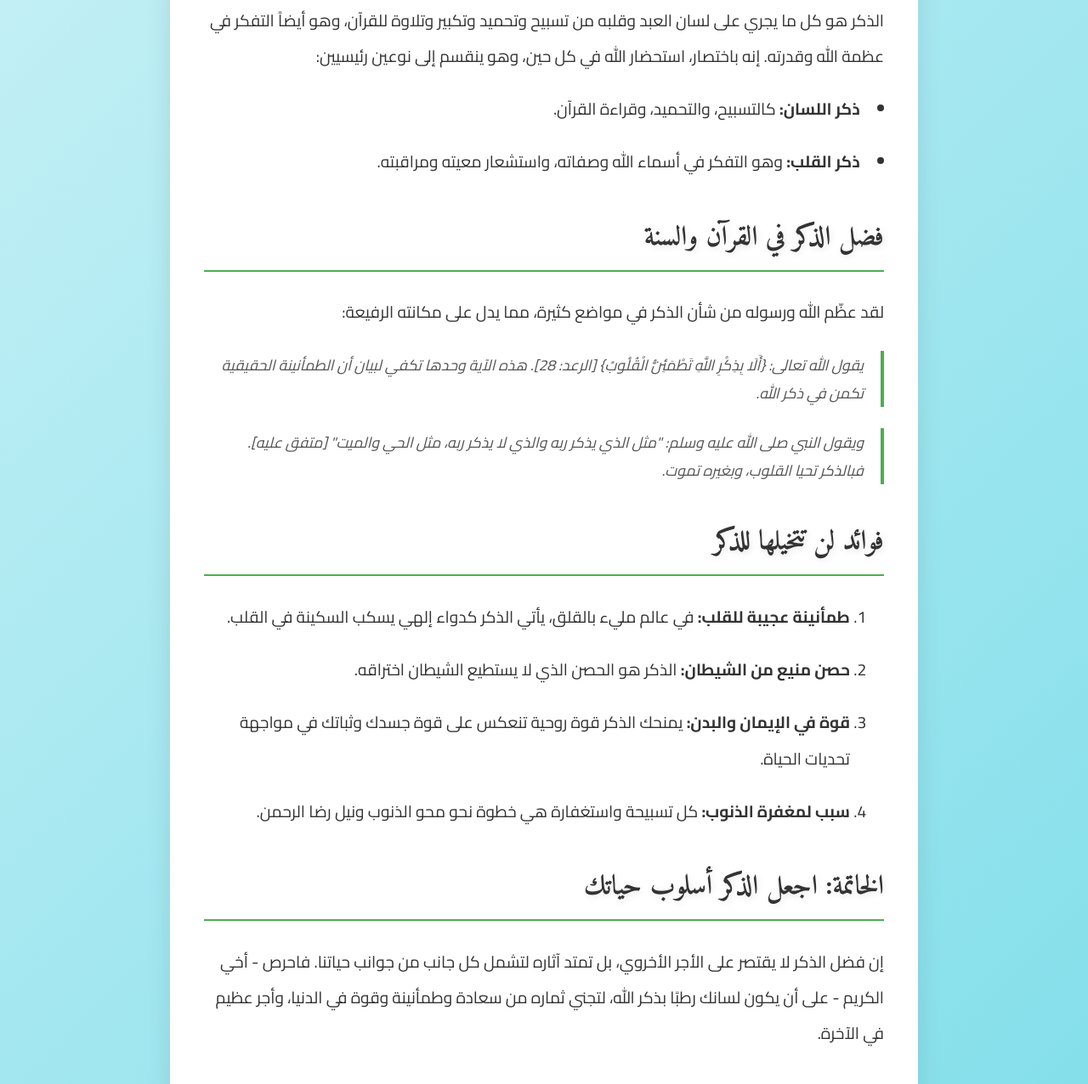
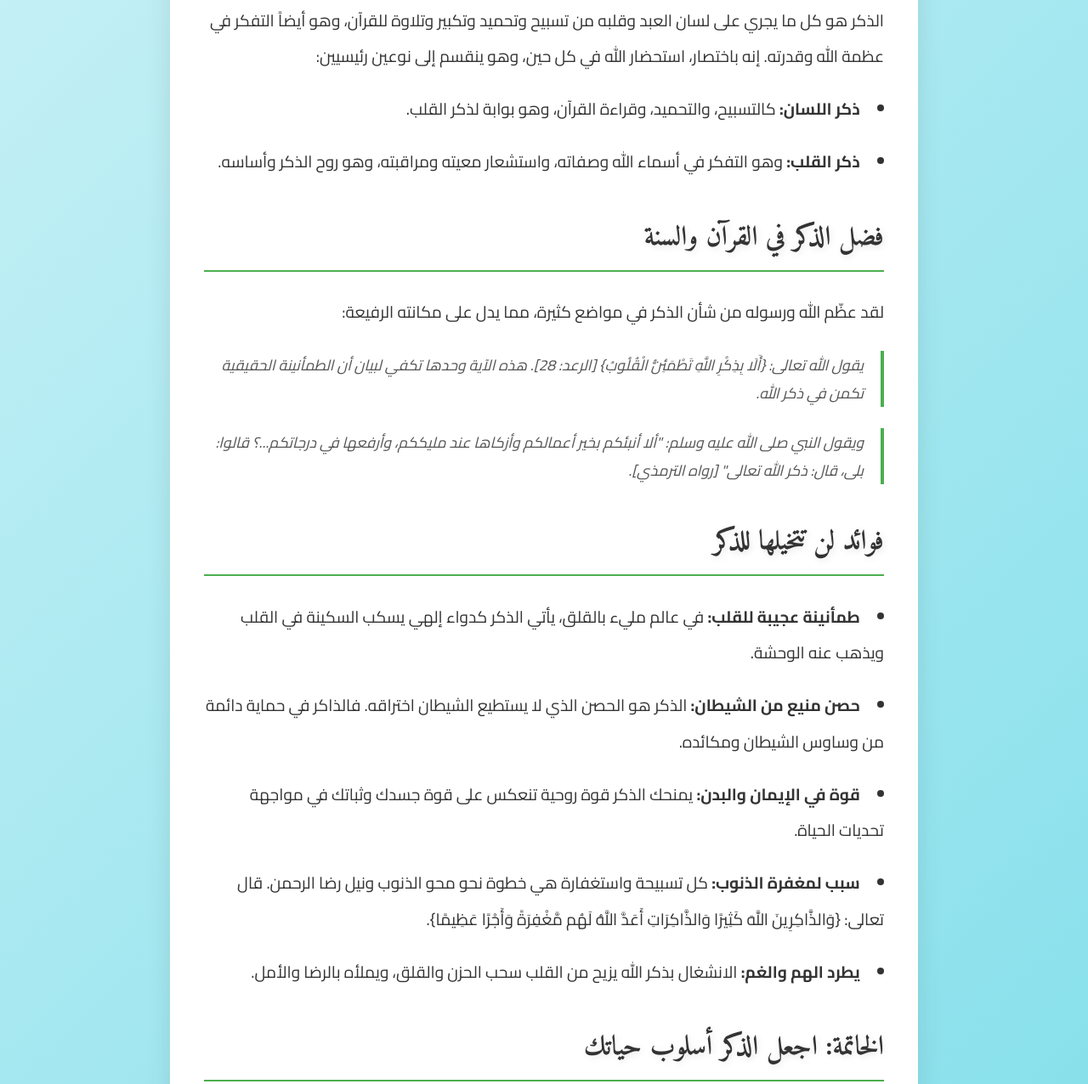
Before and after one commit to MANE78/dhikra-website, a plain HTML site: page blog-post-1.html in a window 1280 px wide. Shown: the part 1283-2559 px from the top of the page at 85% size. Drawn offline with nearby package versions, Linux system fonts and the light colour scheme.

Commit message:
Update blog-post-1.html

```diff
--- a/blog-post-1.html
+++ b/blog-post-1.html
@@ -3,7 +3,15 @@
 <head>
     <meta charset="UTF-8">
     <meta name="viewport" content="width=device-width, initial-scale=1.0">
-    <!-- SEO: Using your powerful title and keywords -->
+
+    <!-- Google Tag Manager -->
+    <script>(function(w,d,s,l,i){w[l]=w[l]||[];w[l].push({'gtm.start':
+    new Date().getTime(),event:'gtm.js'});var f=d.getElementsByTagName(s)[0],
+    j=d.createElement(s),dl=l!='dataLayer'?'&l='+l:'';j.async=true;j.src=
+    'https://www.googletagmanager.com/gtm.js?id='+i+dl;f.parentNode.insertBefore(j,f);
+    })(window,document,'script','dataLayer','GTM-TVWLF8DK');</script>
+    <!-- End Google Tag Manager -->
+
     <title>فضل الذكر في الإسلام: فوائد روحية ونفسية تغير حياتك | مدونة ذِكْرَى</title>
     <meta name="description" content="تعرف على فضل الذكر وأهميته وكيف يؤثر على القلب والنفس. اكتشف فوائد الذكر الروحية والنفسية التي تجعله ضرورة لكل مسلم.">
     <meta name="keywords" content="فضل الذكر, أهمية الذكر, فوائد الذكر, ذكر الله, الذكر في الإسلام, فضل الذكر في القرآن والسنة, فوائد الذكر الروحية, أثر الذكر على النفس, كيفية الذكر, أفضل الذكر, الطمأنينة بالذكر, أذكار الصباح والمساء, فضل التسبيح, فضل الاستغفار">
@@ -58,6 +66,10 @@
     data-title-ar="فضل الذكر في الإسلام: فوائد روحية ونفسية تغير حياتك"
     data-title-en="The Virtue of Dhikr in Islam: Life-Changing Benefits"
 >
+    <!-- Google Tag Manager (noscript) -->
+    <noscript><iframe src="https://www.googletagmanager.com/ns.html?id=GTM-TVWLF8DK"
+    height="0" width="0" style="display:none;visibility:hidden"></iframe></noscript>
+    <!-- End Google Tag Manager (noscript) -->
     <div id="particles-js"></div>
     <nav class="navbar">
         <a href="index.html" class="navbar-brand"><img src="https://www.dropbox.com/scl/fi/zbkvv3ee5tlp9teqitygb/20250808_230743_.png?rlkey=ofgj5aasf6kuechp5e2ri4vh4&st=8hrmp1p8&dl=1" alt="Dhikra Logo"><span class="site-name"><span class="lang-ar">ذِكْرَى</span><span class="lang-en">Dhikra</span></span></a>
@@ -91,25 +103,26 @@
             <h2><span class="lang-ar">ما هو الذكر في الإسلام؟</span><span class="lang-en">What is Dhikr in Islam?</span></h2>
             <p><span class="lang-ar">الذكر هو كل ما يجري على لسان العبد وقلبه من تسبيح وتحميد وتكبير وتلاوة للقرآن، وهو أيضاً التفكر في عظمة الله وقدرته. إنه باختصار، استحضار الله في كل حين، وهو ينقسم إلى نوعين رئيسيين:</span><span class="lang-en">Dhikr is everything that flows from the servant's tongue and heart, such as praising Allah, glorifying Him, and reciting the Qur'an. It is also reflecting on Allah's greatness and power. In short, it is being mindful of Allah at all times, and it is divided into two main types:</span></p>
             <ul>
-                <li><span class="lang-ar"><b>ذكر اللسان:</b> كالتسبيح، والتحميد، وقراءة القرآن.</span><span class="lang-en"><b>Remembrance of the Tongue:</b> Such as Tasbeeh (saying 'Subhan'Allah'), Tahmeed (saying 'Alhamdulillah'), and reciting the Qur'an.</span></li>
-                <li><span class="lang-ar"><b>ذكر القلب:</b> وهو التفكر في أسماء الله وصفاته، واستشعار معيته ومراقبته.</span><span class="lang-en"><b>Remembrance of the Heart:</b> Which involves contemplating Allah's names and attributes, and feeling His presence and watchfulness.</span></li>
+                <li><span class="lang-ar"><b>ذكر اللسان:</b> كالتسبيح، والتحميد، وقراءة القرآن، وهو بوابة لذكر القلب.</span><span class="lang-en"><b>Remembrance of the Tongue:</b> Such as Tasbeeh, Tahmeed, and reciting the Qur'an, which serves as a gateway to the remembrance of the heart.</span></li>
+                <li><span class="lang-ar"><b>ذكر القلب:</b> وهو التفكر في أسماء الله وصفاته، واستشعار معيته ومراقبته، وهو روح الذكر وأساسه.</span><span class="lang-en"><b>Remembrance of the Heart:</b> Which involves contemplating Allah's names and attributes, and feeling His presence and watchfulness. This is the spirit and foundation of Dhikr.</span></li>
             </ul>
 
             <h2><span class="lang-ar">فضل الذكر في القرآن والسنة</span><span class="lang-en">The Virtue of Dhikr in the Qur'an and Sunnah</span></h2>
             <p><span class="lang-ar">لقد عظّم الله ورسوله من شأن الذكر في مواضع كثيرة، مما يدل على مكانته الرفيعة:</span><span class="lang-en">Allah and His Messenger have greatly emphasized the status of Dhikr in many places, indicating its high rank:</span></p>
             <blockquote><span class="lang-ar">يقول الله تعالى: {أَلَا بِذِكْرِ اللَّهِ تَطْمَئِنُّ الْقُلُوبُ} [الرعد: 28]. هذه الآية وحدها تكفي لبيان أن الطمأنينة الحقيقية تكمن في ذكر الله.</span><span class="lang-en">Allah the Almighty says: "Verily, in the remembrance of Allah do hearts find rest." [Ar-Ra'd: 28]. This verse alone is sufficient to show that true tranquility lies in the remembrance of Allah.</span></blockquote>
-            <blockquote><span class="lang-ar">ويقول النبي صلى الله عليه وسلم: "مثل الذي يذكر ربه والذي لا يذكر ربه، مثل الحي والميت" [متفق عليه]. فبالذكر تحيا القلوب، وبغيره تموت.</span><span class="lang-en">The Prophet (peace be upon him) said: "The likeness of the one who remembers his Lord and the one who does not remember his Lord is that of the living and the dead." [Bukhari & Muslim]. With Dhikr, hearts come alive; without it, they die.</span></blockquote>
+            <blockquote><span class="lang-ar">ويقول النبي صلى الله عليه وسلم: "ألا أنبئكم بخير أعمالكم وأزكاها عند مليككم، وأرفعها في درجاتكم...؟ قالوا: بلى، قال: ذكر الله تعالى" [رواه الترمذي].</span><span class="lang-en">The Prophet (PBUH) said: "Shall I not inform you of the best of your deeds, and the purest of them with your Master, and the highest of them in your ranks...? They said: 'Of course,' He said: 'The remembrance of Allah the Almighty.'" [At-Tirmidhi].</span></blockquote>
 
-            <h2><span class="lang-ar">فوائد لن تتخيلها للذكر</span><span class="lang-en"> unimaginable Benefits of Dhikr</span></h2>
-            <ol>
-                <li><span class="lang-ar"><b>طمأنينة عجيبة للقلب:</b> في عالم مليء بالقلق، يأتي الذكر كدواء إلهي يسكب السكينة في القلب.</span><span class="lang-en"><b>A Wondrous Tranquility for the Heart:</b> In a world full of anxiety, Dhikr serves as a divine medicine that pours peace into the heart.</span></li>
-                <li><span class="lang-ar"><b>حصن منيع من الشيطان:</b> الذكر هو الحصن الذي لا يستطيع الشيطان اختراقه.</span><span class="lang-en"><b>An Impenetrable Fortress from Satan:</b> Dhikr is the fortress that Satan cannot breach.</span></li>
+            <h2><span class="lang-ar">فوائد لن تتخيلها للذكر</span><span class="lang-en">Unimaginable Benefits of Dhikr</span></h2>
+            <ul>
+                <li><span class="lang-ar"><b>طمأنينة عجيبة للقلب:</b> في عالم مليء بالقلق، يأتي الذكر كدواء إلهي يسكب السكينة في القلب ويذهب عنه الوحشة.</span><span class="lang-en"><b>A Wondrous Tranquility for the Heart:</b> In a world full of anxiety, Dhikr serves as a divine medicine that pours peace into the heart and removes its loneliness.</span></li>
+                <li><span class="lang-ar"><b>حصن منيع من الشيطان:</b> الذكر هو الحصن الذي لا يستطيع الشيطان اختراقه. فالذاكر في حماية دائمة من وساوس الشيطان ومكائده.</span><span class="lang-en"><b>An Impenetrable Fortress from Satan:</b> Dhikr is the fortress that Satan cannot breach. The one who remembers Allah is in constant protection from Satan's whispers and plots.</span></li>
                 <li><span class="lang-ar"><b>قوة في الإيمان والبدن:</b> يمنحك الذكر قوة روحية تنعكس على قوة جسدك وثباتك في مواجهة تحديات الحياة.</span><span class="lang-en"><b>Strength in Faith and Body:</b> Dhikr gives you spiritual strength that reflects on your physical strength and steadfastness in facing life's challenges.</span></li>
-                <li><span class="lang-ar"><b>سبب لمغفرة الذنوب:</b> كل تسبيحة واستغفارة هي خطوة نحو محو الذنوب ونيل رضا الرحمن.</span><span class="lang-en"><b>A Path to Forgiveness:</b> Every praise and every request for forgiveness is a step towards erasing sins and earning Allah's pleasure.</span></li>
-            </ol>
+                <li><span class="lang-ar"><b>سبب لمغفرة الذنوب:</b> كل تسبيحة واستغفارة هي خطوة نحو محو الذنوب ونيل رضا الرحمن. قال تعالى: {وَالذَّاكِرِينَ اللَّهَ كَثِيرًا وَالذَّاكِرَاتِ أَعَدَّ اللَّهُ لَهُم مَّغْفِرَةً وَأَجْرًا عَظِيمًا}.</span><span class="lang-en"><b>A Path to Forgiveness:</b> Every praise and every request for forgiveness is a step towards erasing sins and earning Allah's pleasure. Allah says: "...and the men who remember Allah often and the women who do so - for them Allah has prepared forgiveness and a great reward."</span></li>
+                <li><span class="lang-ar"><b>يطرد الهم والغم:</b> الانشغال بذكر الله يزيح من القلب سحب الحزن والقلق، ويملأه بالرضا والأمل.</span><span class="lang-en"><b>Dispels Worry and Grief:</b> Being occupied with the remembrance of Allah removes the clouds of sadness and anxiety from the heart, filling it with contentment and hope.</span></li>
+            </ul>
 
             <h2><span class="lang-ar">الخاتمة: اجعل الذكر أسلوب حياتك</span><span class="lang-en">Conclusion: Make Dhikr Your Way of Life</span></h2>
-            <p><span class="lang-ar">إن فضل الذكر لا يقتصر على الأجر الأخروي، بل تمتد آثاره لتشمل كل جانب من جوانب حياتنا. فاحرص - أخي الكريم - على أن يكون لسانك رطبًا بذكر الله، لتجني ثماره من سعادة وطمأنينة وقوة في الدنيا، وأجر عظيم في الآخرة.</span><span class="lang-en">The virtue of Dhikr is not limited to the reward in the Hereafter; its effects extend to every aspect of our lives. Therefore, dear brother/sister, be keen to keep your tongue moist with the remembrance of Allah to reap its fruits of happiness, tranquility, and strength in this world, and a great reward in the next.</span></p>
+            <p><span class="lang-ar">إن فضل الذكر لا يقتصر على الأجر الأخروي، بل تمتد آثاره لتشمل كل جانب من جوانب حياتنا. فاحرص - أخي الكريم - على أن يكون لسانك رطبًا بذكر الله، من خلال أذكار الصباح والمساء، والتسبيح، والاستغفار. اجعله رفيقك الدائم، وسترى كيف تتغير حياتك إلى الأفضل، وتملأها البركة والسكينة والرضا.</span><span class="lang-en">The virtue of Dhikr is not limited to the reward in the Hereafter; its effects extend to every aspect of our lives. Therefore, dear brother/sister, be keen to keep your tongue moist with the remembrance of Allah through the morning and evening Adhkar, Tasbeeh, and Istighfar. Make it your constant companion, and you will see how your life changes for the better, filled with blessings, tranquility, and contentment.</span></p>
         </article>
     </main>
     <footer>
@@ -117,15 +130,16 @@
     </footer>
     <script src="https://cdn.jsdelivr.net/particles.js/2.0.0/particles.min.js"></script>
     <script>
+        const particlesConfig = { particles: { number: { value: 60 }, color: { value: "#ffffff" }, shape: { type: "circle" }, opacity: { value: 0.4, random: true }, size: { value: 3, random: true }, line_linked: { enable: true, distance: 150, color: "#ffffff", opacity: 0.3, width: 1 }, move: { enable: true, speed: 2, direction: "none", out_mode: "out" } }, interactivity: { events: { onhover: { enable: true, mode: "repulse" } } }, retina_detect: true };
         document.addEventListener('DOMContentLoaded', () => {
             const htmlEl = document.documentElement; const darkModeToggle = document.getElementById('dark-mode-toggle'); const langToggleBtn = document.getElementById('lang-toggle'); const navToggle = document.querySelector('.nav-toggle'); const mobileNavMenu = document.querySelector('.mobile-nav-menu');
-            const applyDarkMode = (isDark) => { const icon = darkModeToggle.querySelector('i'); if (isDark) { document.body.classList.add('dark-mode'); if(icon) icon.classList.replace('fa-moon', 'fa-sun'); } else { document.body.classList.remove('dark-mode'); if(icon) icon.classList.replace('fa-sun', 'fa-moon'); } };
+            const applyDarkMode = (isDark) => { const icon = darkModeToggle.querySelector('i'); if (isDark) { document.body.classList.add('dark-mode'); if(icon) icon.classList.replace('fa-moon', 'fa-sun'); particlesConfig.particles.color.value = ["#ffffff", "#81c784", "#4caf50"]; } else { document.body.classList.remove('dark-mode'); if(icon) icon.classList.replace('fa-sun', 'fa-moon'); particlesConfig.particles.color.value = "#ffffff"; } if (window.pJSDom && window.pJSDom[0]) { window.pJSDom[0].pJS.fn.particlesRefresh(); } };
             const setLanguage = (lang) => { htmlEl.lang = lang; htmlEl.dir = lang === 'ar' ? 'rtl' : 'ltr'; langToggleBtn.textContent = lang === 'ar' ? 'EN' : 'AR'; document.title = lang === 'ar' ? document.body.getAttribute('data-title-ar') : document.body.getAttribute('data-title-en'); localStorage.setItem('language', lang); };
             darkModeToggle.addEventListener('click', () => { const isDarkMode = !document.body.classList.contains('dark-mode'); applyDarkMode(isDarkMode); localStorage.setItem('theme', isDarkMode ? 'dark' : 'light'); });
             langToggleBtn.addEventListener('click', () => { const newLang = htmlEl.lang === 'ar' ? 'en' : 'ar'; setLanguage(newLang); });
             navToggle.addEventListener('click', () => { mobileNavMenu.classList.toggle('active'); });
-            particlesJS("particles-js", { particles: { number: { value: 60 }, color: { value: ["#ffffff", "#81c784", "#4caf50"] }, opacity: { value: 0.4 }, size: { value: 3 }, line_linked: { enable: true, distance: 150, color: "#ffffff", opacity: 0.3 }, move: { enable: true, speed: 2 } }, interactivity: { events: { onhover: { enable: true, mode: "repulse" } } } });
-            applyDarkMode(localStorage.getItem('theme') === 'dark'); setLanguage(localStorage.getItem('language') || 'ar');
+            const isInitiallyDark = localStorage.getItem('theme') === 'dark'; if (isInitiallyDark) { particlesConfig.particles.color.value = ["#ffffff", "#81c784", "#4caf50"]; } particlesJS('particles-js', particlesConfig);
+            applyDarkMode(isInitiallyDark); setLanguage(localStorage.getItem('language') || 'ar');
         });
     </script>
 </body>
```
